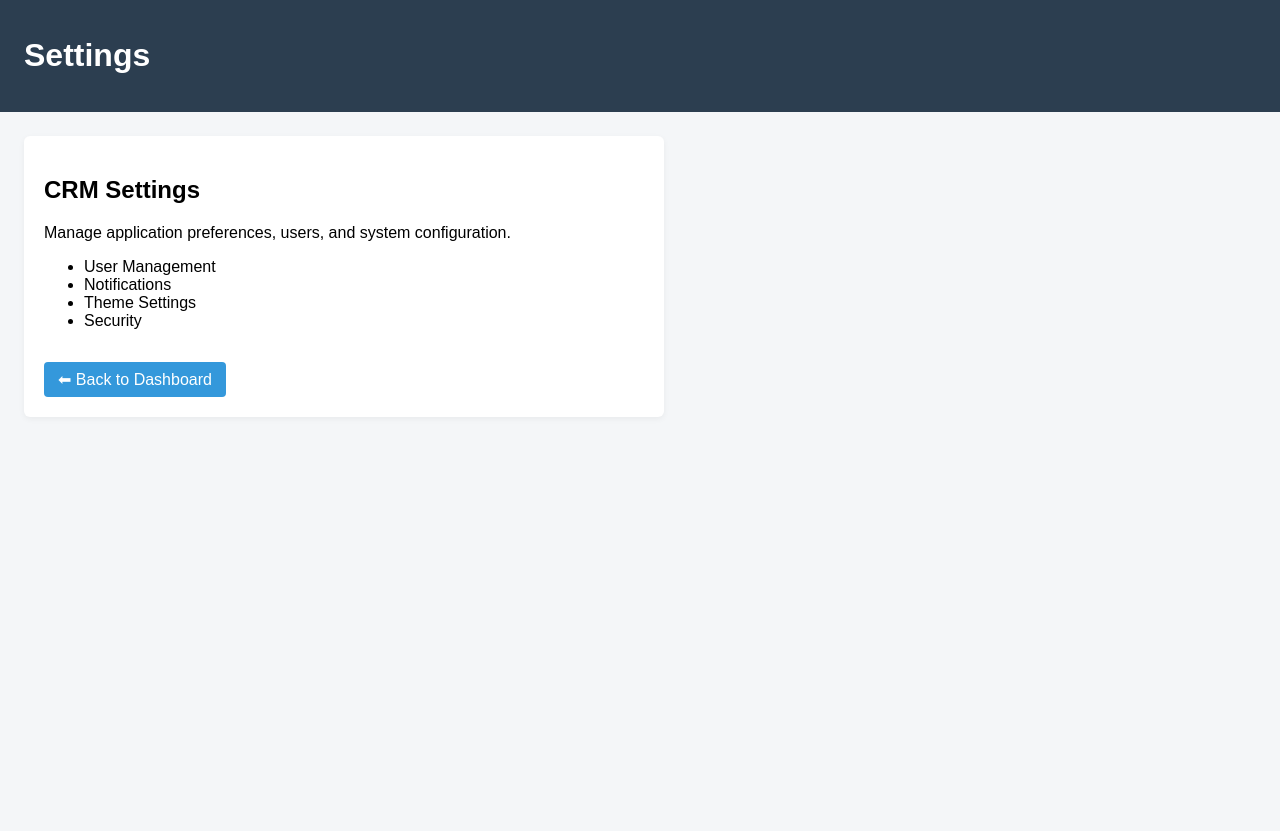
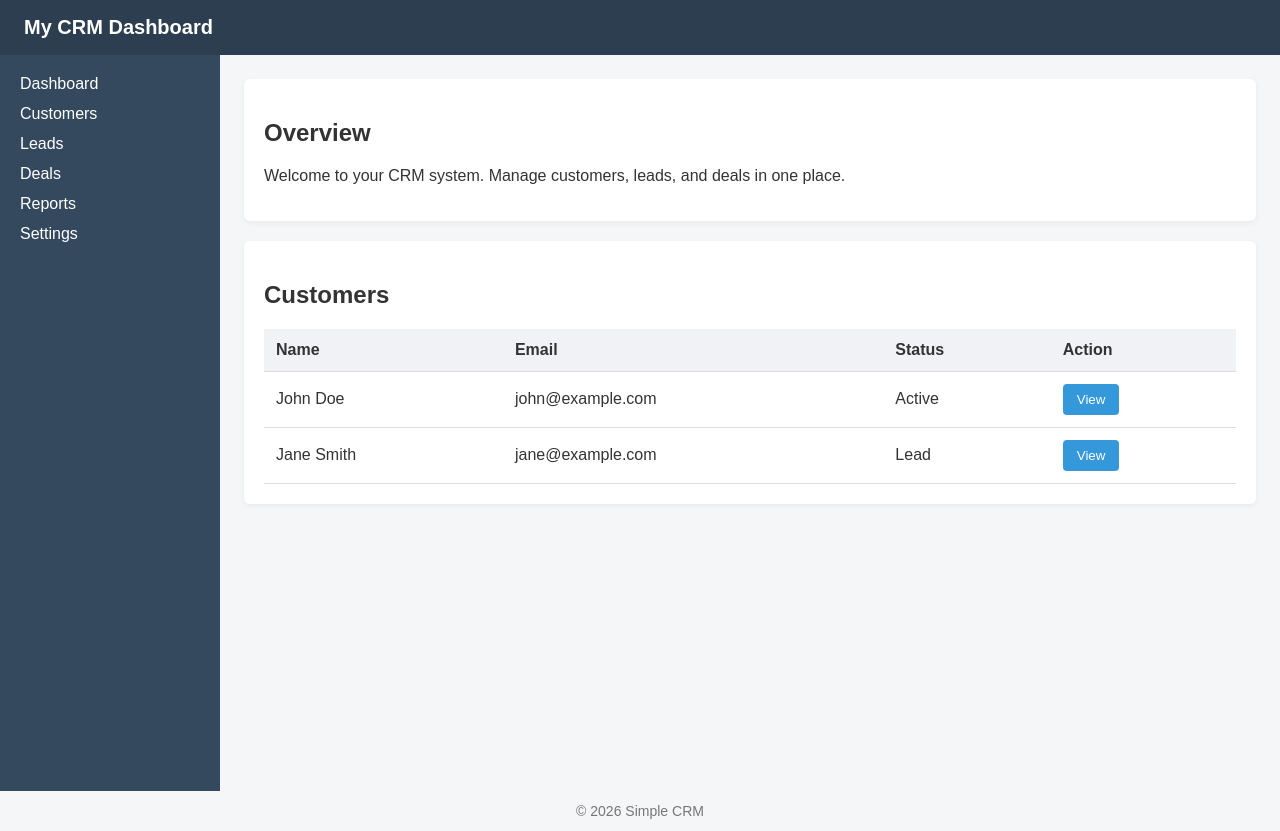
Before and after one commit to Chandpashashaik115/CRM, a plain HTML site: page index.html in a window 1280 px wide. Before the commit the page ends 800 px from the top, so only its background shows below. Drawn offline with Linux system fonts and the light colour scheme.

```diff
--- a/index.html
+++ b/index.html
@@ -1,15 +1,20 @@
 <!DOCTYPE html>
 <html lang="en">
 <head>
-  <meta charset="UTF-8">
-  <meta name="viewport" content="width=device-width, initial-scale=1.0">
-  <title>CRM Settings</title>
+  <meta charset="UTF-8" />
+  <meta name="viewport" content="width=device-width, initial-scale=1.0" />
+  <title>Simple CRM</title>
 
   <style>
+    * {
+      box-sizing: border-box;
+      font-family: Arial, Helvetica, sans-serif;
+    }
+
     body {
       margin: 0;
-      font-family: Arial, Helvetica, sans-serif;
       background: #f4f6f8;
+      color: #333;
     }
 
     header {
@@ -18,30 +23,89 @@
       padding: 16px 24px;
     }
 
+    header h1 {
+      margin: 0;
+      font-size: 20px;
+    }
+
+    .container {
+      display: flex;
+      min-height: calc(100vh - 64px);
+    }
+
+    aside {
+      width: 220px;
+      background: #34495e;
+      color: #fff;
+      padding: 20px;
+    }
+
+    aside ul {
+      list-style: none;
+      padding: 0;
+      margin: 0;
+    }
+
+    aside li {
+      margin-bottom: 12px;
+    }
+
+    aside a {
+      color: #fff;
+      text-decoration: none;
+      cursor: pointer;
+    }
+
+    aside a:hover {
+      text-decoration: underline;
+    }
+
     main {
+      flex: 1;
       padding: 24px;
     }
 
     .card {
       background: #fff;
+      border-radius: 6px;
       padding: 20px;
-      border-radius: 6px;
-      max-width: 600px;
+      margin-bottom: 20px;
       box-shadow: 0 2px 6px rgba(0,0,0,0.05);
     }
 
+    table {
+      width: 100%;
+      border-collapse: collapse;
+    }
+
+    table th, table td {
+      text-align: left;
+      padding: 12px;
+      border-bottom: 1px solid #ddd;
+    }
+
+    table th {
+      background: #f0f2f5;
+    }
+
     .btn {
-      display: inline-block;
-      margin-top: 16px;
       background: #3498db;
       color: #fff;
+      border: none;
       padding: 8px 14px;
-      text-decoration: none;
       border-radius: 4px;
+      cursor: pointer;
     }
 
     .btn:hover {
       background: #2980b9;
+    }
+
+    footer {
+      text-align: center;
+      padding: 12px;
+      font-size: 14px;
+      color: #777;
     }
   </style>
 </head>
@@ -49,24 +113,64 @@
 <body>
 
   <header>
-    <h1>Settings</h1>
+    <h1>My CRM Dashboard</h1>
   </header>
 
-  <main>
-    <div class="card">
-      <h2>CRM Settings</h2>
-      <p>Manage application preferences, users, and system configuration.</p>
+  <div class="container">
 
+    <aside>
       <ul>
-        <li>User Management</li>
-        <li>Notifications</li>
-        <li>Theme Settings</li>
-        <li>Security</li>
+        <li><a href="index.html">Dashboard</a></li>
+        <li><a href="#">Customers</a></li>
+        <li><a href="#">Leads</a></li>
+        <li><a href="#">Deals</a></li>
+        <li><a href="#">Reports</a></li>
+        <li><a href="settings.html">Settings</a></li>
       </ul>
+    </aside>
 
-      <a href="index.html" class="btn">⬅ Back to Dashboard</a>
-    </div>
-  </main>
+    <main>
+
+      <div class="card">
+        <h2>Overview</h2>
+        <p>Welcome to your CRM system. Manage customers, leads, and deals in one place.</p>
+      </div>
+
+      <div class="card">
+        <h2>Customers</h2>
+        <table>
+          <thead>
+            <tr>
+              <th>Name</th>
+              <th>Email</th>
+              <th>Status</th>
+              <th>Action</th>
+            </tr>
+          </thead>
+          <tbody>
+            <tr>
+              <td>John Doe</td>
+              <td>john@example.com</td>
+              <td>Active</td>
+              <td><button class="btn">View</button></td>
+            </tr>
+            <tr>
+              <td>Jane Smith</td>
+              <td>jane@example.com</td>
+              <td>Lead</td>
+              <td><button class="btn">View</button></td>
+            </tr>
+          </tbody>
+        </table>
+      </div>
+
+    </main>
+
+  </div>
+
+  <footer>
+    © 2026 Simple CRM
+  </footer>
 
 </body>
 </html>
```
